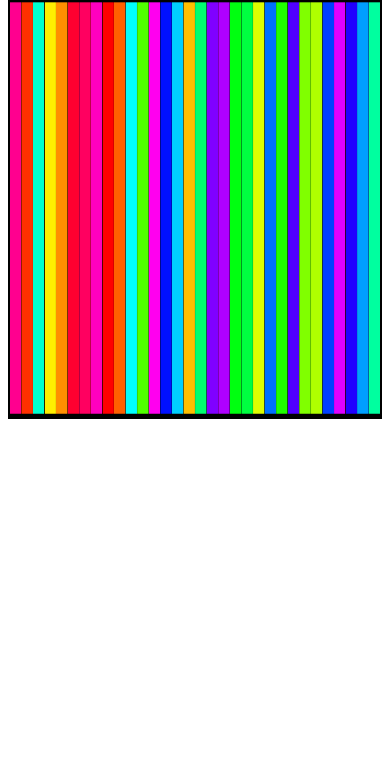
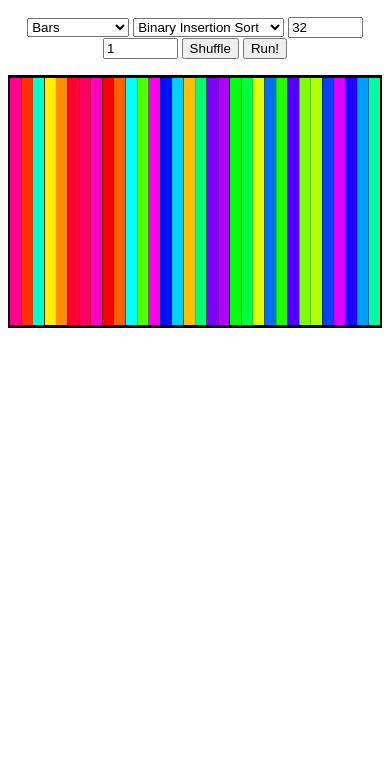
Before and after one commit to pmgj/Sorting, a plain HTML site: page docs/index.html in a window 390 px wide. Shown: the part 63-844 px from the top of the page. Drawn offline with Linux system fonts and the light colour scheme.

Commit message:
Improve style

```diff
--- a/docs/index.css
+++ b/docs/index.css
@@ -20,10 +20,9 @@ h1 {
 }
 canvas {
     width: 100%;
-}
+    }
 form {
     margin-bottom: 1em;
-    height: 20px;
 }
 input[type='number'][name='qtd'], input[type='number'][name='delay'], input[type='number'][name='rep'] {
     width: 5em;
@@ -39,11 +38,7 @@ th:nth-child(2), td:nth-child(2) {
     text-align: center;
 }
 @media (max-width: 480px) {
-    h1 {
-        display: none;
-    }
     canvas {
-        margin-top: 1em;
-        height: 50vh;
+        height: 30vh;
     }
 }
```
